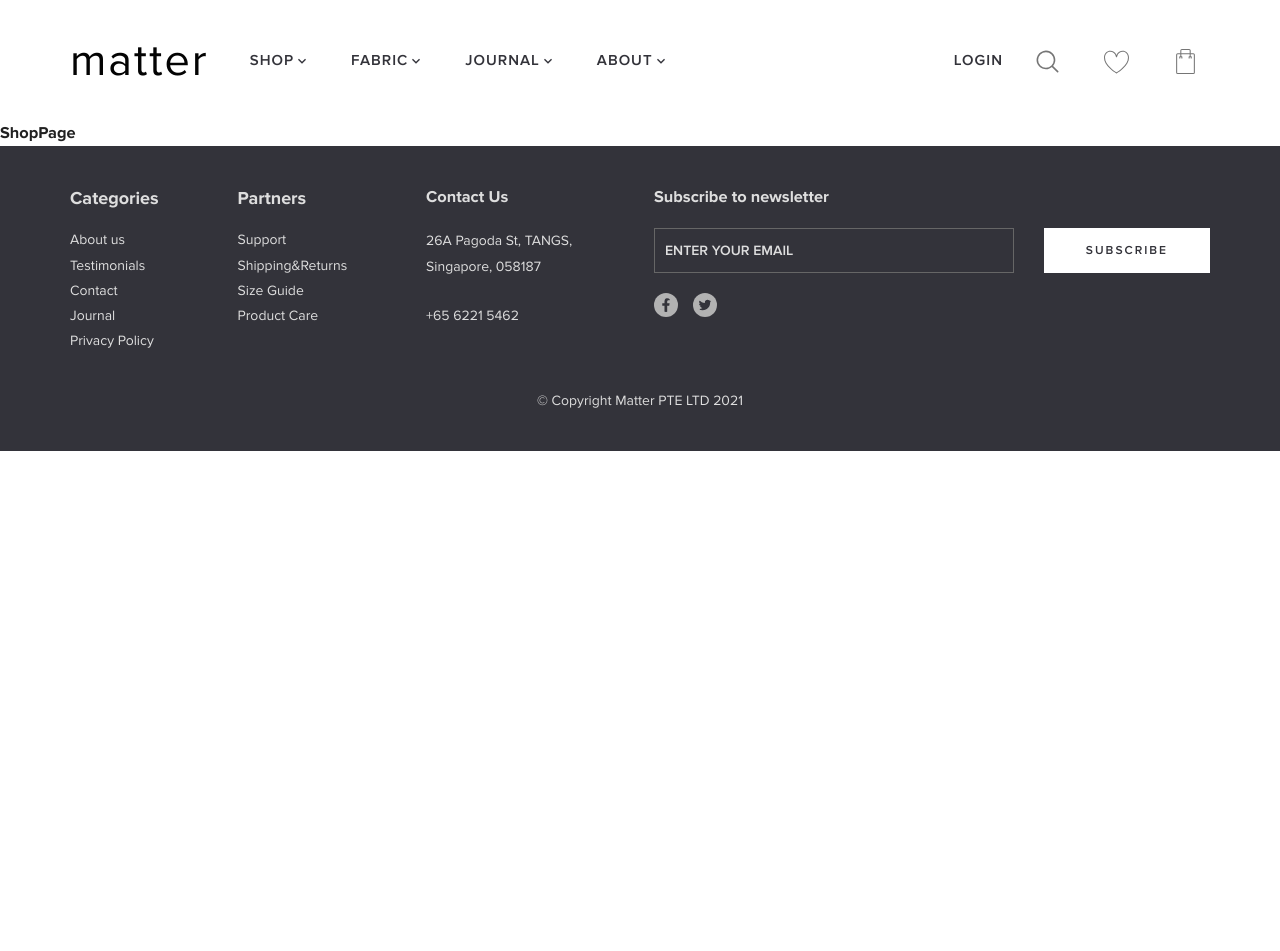
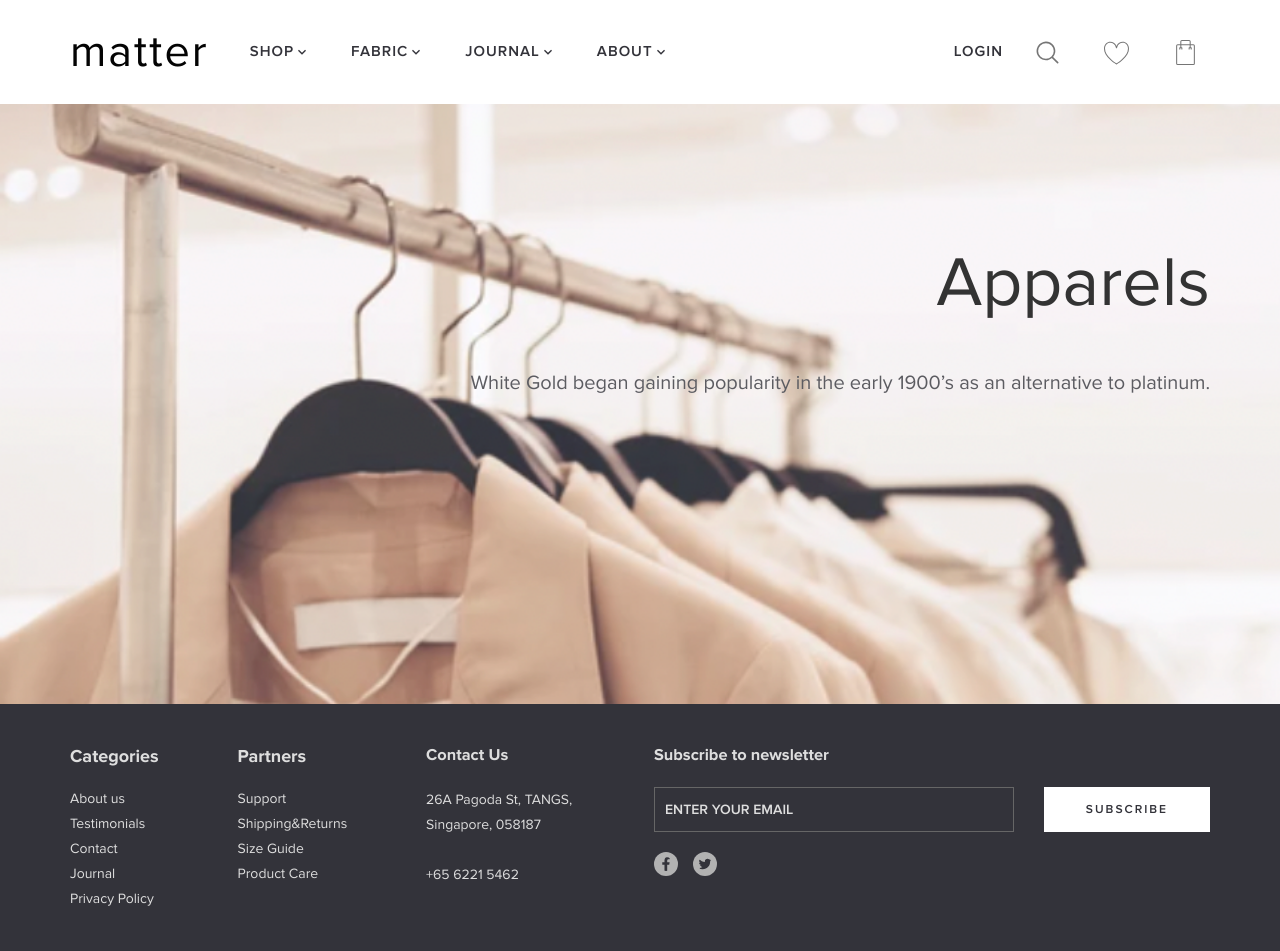
Before and after one commit to ankovel/matter, a React (Create React App) app: page /shop in a window 1280 px wide. Shown: the top 951 px of the page. Before the commit the page ends 800 px from the top, so only its background shows below. Built offline with nearby package versions, Linux system fonts and the light colour scheme.

Commit message:
Implement Banner for ShopPage and update styles for button

```diff
--- a/src/components/Footer/Subscribe.jsx
+++ b/src/components/Footer/Subscribe.jsx
@@ -2,6 +2,7 @@ import React from 'react';
 import cn from 'classnames';
 import { Link } from 'react-router-dom';
 import { makeStyles } from '@material-ui/core';
+import Button from '../Main/Button';
 import { Facebook, Twitter } from '../../icons';
 
 const useStyles = makeStyles({
@@ -30,17 +31,8 @@ const useStyles = makeStyles({
   },
   btn: {
     width: '166px',
-    fontSize: '12px',
-    fontWeight: '600',
-    border: '0',
-    letterSpacing: '2px',
-    textTransform: 'uppercase',
-    backgroundColor: 'white',
-    cursor: 'pointer',
-    color: '#33333a',
-    '&:hover': {
-      color: '#ff6008',
-      transition: '0.3s all ease',
+    '&:after': {
+      border: 'none',
     },
   },
   icon: {
@@ -79,7 +71,7 @@ const Subscribe = () => {
       <h3 className={classes.title}>Subscribe to newsletter</h3>
       <form className={classes.form}>
         <input id="email" className={classes.input} placeholder="enter your email" type="text" />
-        <button type="button" className={classes.btn}>Subscribe</button>
+        <Button className={classes.btn} variant="white">Subscribe</Button>
       </form>
 
       <Link href="/" className={classes.icons}>
--- a/src/components/Header/Header.jsx
+++ b/src/components/Header/Header.jsx
@@ -8,7 +8,7 @@ const useStyles = makeStyles({
   header: {
     display: 'flex',
     justifyContent: 'space-between',
-    padding: '29px 0',
+    padding: '20px 0',
   },
 });
 
--- a/src/components/Home/Explore/Explore.jsx
+++ b/src/components/Home/Explore/Explore.jsx
@@ -2,6 +2,7 @@ import React from 'react';
 import { makeStyles } from '@material-ui/core';
 import BigArticle from './BigArticle';
 import SmallArticle from './SmallArticle';
+import Button from '../../Main/Button';
 import articles from '../../../constants/articles';
 
 const useStyles = makeStyles({
@@ -23,18 +24,6 @@ const useStyles = makeStyles({
   btn: {
     width: '174px',
     margin: '0 auto',
-    padding: '11.5px 0',
-    fontSize: '12px',
-    letterSpacing: '2px',
-    textTransform: 'uppercase',
-    backgroundColor: '#33333a',
-    border: 'none',
-    cursor: 'pointer',
-    color: '#fff',
-    '&:hover': {
-      color: '#ff6008',
-      transition: '0.3s all ease',
-    },
   },
   small: {
     display: 'flex',
@@ -61,7 +50,7 @@ const Explore = () => {
         }
       </div>
 
-      <button type="button" className={classes.btn}>See the journal</button>
+      <Button variant="black" className={classes.btn}>See the journal</Button>
     </div>
   )
 }
--- a/src/components/Home/HomeBanner/HomeBanner.jsx
+++ b/src/components/Home/HomeBanner/HomeBanner.jsx
@@ -90,14 +90,14 @@ const HomeBanner = () => {
       <div className={classes.container}>
         <div className={classes.banner}>
           <h1 className={classes.title}>Perfume Tips Tricks</h1>
-          <Link href="/" className={classes.btn}>Shop now</Link>
+          <Link href="/shop" className={classes.btn}>Shop now</Link>
         </div>
         <img className={classes.img} src="images/slider.png" alt="slider" />
       </div>
       <div className={classes.container}>
         <div className={classes.banner}>
           <h1 className={classes.title}>Perfume Tips Tricks</h1>
-          <Link href="/" className={classes.btn}>Shop now</Link>
+          <Link href="/shop" className={classes.btn}>Shop now</Link>
         </div>
         <img  className={classes.img} src="images/slider2.png" alt="slider2" />
       </div>
--- a/src/components/Home/Magazine/Magazine.jsx
+++ b/src/components/Home/Magazine/Magazine.jsx
@@ -43,7 +43,7 @@ const Magazine = () => {
           <img className={classes.image} src="images/peppermint.png" alt="peppermint" />
         </Link>
         <Link to="/">
-          <img className={classes.image} src="images/pb.png" alt="conscious" />
+          <img className={classes.image} src="images/pb.png" alt="pb" />
         </Link>
         <Link to="/">
           <img className={classes.image} src="images/traveler.png" alt="traveler" />
--- a/src/components/Home/ProductCard/ProductCard.jsx
+++ b/src/components/Home/ProductCard/ProductCard.jsx
@@ -2,7 +2,6 @@ import React from 'react';
 import cn from 'classnames';
 import PropTypes from 'prop-types';
 import { makeStyles } from '@material-ui/core';
-import { Link } from 'react-router-dom';
 
 const propTypes = {
   className: PropTypes.string,
@@ -19,14 +18,14 @@ const defaultProps = {
 };
 
 const useStyles = makeStyles({
-  link: {
+  card: {
     position: 'relative',
     textDecoration: 'none',
     color: '#33333a',
     transition: '0.3s all ease',
     '&:hover': {
       transform: 'scale(1.05)',
-      '& $view': {
+      '& $btn': {
         visibility: 'visible',
         bottom: '53%',
       },
@@ -60,9 +59,10 @@ const useStyles = makeStyles({
     fontSize: '14px',
     fontWeight: '600',
   },
-  view: {
+  btn: {
     visibility: 'hidden',
     position: 'absolute',
+    width: '180px',
     textAlign: 'center',
     padding: '16.5px 0',
     bottom: '45%',
@@ -71,6 +71,7 @@ const useStyles = makeStyles({
     fontSize: '12px',
     letterSpacing: '2px',
     backgroundColor: '#33333a',
+    cursor: 'pointer',
     color: '#fff',
     transition: '0.3s all ease',
   },
@@ -81,13 +82,13 @@ const ProductCard = (props) => {
   const classes = useStyles();
 
   return (
-    <Link to={href} className={cn(classes.link, className)}>
+    <div to={href} className={cn(classes.card, className)}>
       {isNew && <span className={classes.new}>new</span>}
       <img className={classes.img} src={image} alt={title} />
       <h3 className={classes.title}>{title}</h3>
       <span className={classes.price}>{price}</span>
-      <span className={classes.view}>QUICK VIEW</span>
-    </Link>
+      <button type="button" className={classes.btn}>QUICK VIEW</button>
+    </div>
   )
 };
 
--- a/src/components/Home/Shop/Shop.jsx
+++ b/src/components/Home/ShopCard/ShopCard.jsx
@@ -1,8 +1,8 @@
 import React from 'react';
 import cn from 'classnames';
-import { Link } from 'react-router-dom';
 import PropTypes from 'prop-types';
 import { makeStyles } from '@material-ui/core';
+import { Link } from 'react-router-dom';
 
 const propTypes = {
   className: PropTypes.string,
@@ -53,12 +53,14 @@ const useStyles = makeStyles({
   now: {
     visibility: 'hidden',
     position: 'absolute',
+    width: '180px',
     textAlign: 'center',
     padding: '11.5px 0',
     bottom: '15%',
     left: '42px',
     right: '42px',
     backgroundColor: '#33333a',
+    cursor: 'pointer',
     color: '#fff',
     fontSize: '12px',
     letterSpacing: '2px',
@@ -66,7 +68,7 @@ const useStyles = makeStyles({
   },
 });
 
-const Shop = (props) => {
+const ShopCard = (props) => {
   const { className, title, image, href } = props;
   const classes = useStyles();
 
@@ -79,7 +81,7 @@ const Shop = (props) => {
   )
 };
 
-Shop.propTypes = propTypes;
-Shop.defaultProps = defaultProps;
+ShopCard.propTypes = propTypes;
+ShopCard.defaultProps = defaultProps;
 
-export default Shop;
+export default ShopCard;
--- a/src/components/Home/Videos/Videos.jsx
+++ b/src/components/Home/Videos/Videos.jsx
@@ -1,6 +1,7 @@
 import React from 'react';
 import YouTube from 'react-youtube';
 import { makeStyles } from '@material-ui/core';
+import Button from '../../Main/Button';
 
 const useStyles = makeStyles ({
   container: {
@@ -27,18 +28,6 @@ const useStyles = makeStyles ({
   btn: {
     width: '174px',
     margin: '0 auto',
-    padding: '11.5px 0',
-    fontSize: '12px',
-    letterSpacing: '2px',
-    textTransform: 'uppercase',
-    backgroundColor: '#33333a',
-    border: 'none',
-    cursor: 'pointer',
-    color: '#fff',
-    '&:hover': {
-      color: '#ff6008',
-      transition: '0.3s all ease',
-    },
   },
   description: {
     marginLeft: '20px',
@@ -67,7 +56,7 @@ const Videos = () => {
           <h3 className={classes.description}>New Dhakai Jamdani Sarees</h3>
         </div>
       </div>
-      <button type="button" className={classes.btn}>SHOW MORE</button>
+      <Button className={classes.btn} variant="black">Show more</Button>
     </div>
   )
 }
--- /dev/null
+++ b/src/components/Main/Button.jsx
@@ -0,0 +1,121 @@
+import React from 'react';
+import cn from 'classnames';
+import PropTypes from 'prop-types';
+import { makeStyles, Button } from '@material-ui/core';
+
+const propTypes = {
+  children: PropTypes.node.isRequired,
+  className: PropTypes.string,
+  variant: PropTypes.oneOf(['white', 'black']).isRequired,
+};
+
+const defaultProps = {
+  className: '',
+};
+
+const useStyles = makeStyles({
+  button: {
+    padding: '11.5px',
+    transition: 'all 0.8s ease',
+    position: 'relative',
+    border: 'none',
+    zIndex: 10,
+    borderRadius: 0,
+    '&:before': {
+      position: 'absolute',
+      display: 'block',
+      content: '""',
+      width: 0,
+      height: 0,
+      transition: 'all 500ms ease',
+    },
+    '&:after': {
+      position: 'absolute',
+      display: 'block',
+      content: '""',
+      width: '100%',
+      height: '100%',
+      border: '2px solid',
+      transition: 'all 300ms cubic-bezier(0.175, 0.885, 0.32, 1.275)',
+    },
+    '&:hover': {
+      '&:after': {
+        width: 0,
+        height: 0,
+        opacity: 0,
+      },
+      '&:before': {
+        width: '100%',
+        height: '100%',
+      },
+      '& $whiteLabel': {
+        color: '#fff',
+      },
+      '& $blackLabel': {
+        color: '#33333a',
+      },
+    },
+  },
+  white: {
+    backgroundColor: '#fff',
+    '&:after': {
+      borderColor: '#33333a',
+    },
+    '&:hover': {
+      '&:before': {
+        backgroundColor: '#33333a',
+        border: '1px solid #666666',
+      },
+    },
+  },
+  black: {
+    backgroundColor: '#33333a',
+    '&:after': {
+      borderColor: 'transparent',
+    },
+    '&:hover': {
+      '&:before': {
+        border: '2px solid #33333a',
+        backgroundColor: '#fff',
+      },
+    },
+  },
+  label: {
+    zIndex: 10,
+    fontSize: '12px',
+    fontWeight: '600',
+    letterSpacing: '2px',
+  },
+  whiteLabel: {
+    color: '#33333a',
+  },
+  blackLabel: {
+    color: '#fff',
+  },
+});
+
+const ButtonComponent = (props) => {
+  const { children, className, variant } = props;
+  const classes = useStyles();
+
+  const buttonClassName = cn(classes.button, className, {
+    [classes.white]: variant === 'white',
+    [classes.black]: variant === 'black',
+  });
+
+  const label = cn(classes.label, {
+    [classes.whiteLabel]: variant === 'white',
+    [classes.blackLabel]: variant === 'black',
+  });
+
+  return (
+    <Button className={buttonClassName} classes={{ label }}>
+      {children}
+    </Button>
+  );
+};
+
+ButtonComponent.propTypes = propTypes;
+ButtonComponent.defaultProps = defaultProps;
+
+export default ButtonComponent;
--- /dev/null
+++ b/src/components/Shop/Banner/Banner.jsx
@@ -0,0 +1,32 @@
+import React from 'react';
+import { makeStyles } from '@material-ui/core';
+
+const useStyles = makeStyles ({
+  wrapper: {
+    display: 'flex',
+    flexDirection: 'column',
+    alignItems: 'flex-end',
+    paddingTop: '130px',
+  },
+  title: {
+    marginBottom: '35px',
+    fontSize: '70px',
+    fontWeight: 'normal',
+    filter: 'brightness(0)',
+  },
+  text: {
+    fontSize: '20px',
+  },
+});
+
+const Banner = () => {
+  const classes = useStyles();
+  return (
+    <div className={classes.wrapper}>
+      <h1 className={classes.title}>Apparels</h1>
+      <p className={classes.text}>White Gold began gaining popularity in the early 1900’s as an alternative to platinum. </p>
+    </div>
+  )
+}
+
+export default Banner;
--- a/src/pages/HomePage.jsx
+++ b/src/pages/HomePage.jsx
@@ -5,7 +5,7 @@ import HomeBanner from '../components/Home/HomeBanner/HomeBanner';
 import ProductCard from '../components/Home/ProductCard/ProductCard';
 import AboutMatter from '../components/Home/AboutMatter/AboutMatter';
 import Explore from '../components/Home/Explore/Explore';
-import Shop from '../components/Home/Shop/Shop';
+import ShopCard from '../components/Home/ShopCard/ShopCard';
 import Videos from '../components/Home/Videos/Videos';
 import Magazine from '../components/Home/Magazine/Magazine';
 import categories from '../constants/categories';
@@ -94,7 +94,7 @@ const HomePage = () => {
           <h1 className={classes.title}>Shop</h1>
           <div className={classes.wrapper}>
             {categories.map((category) => (
-              <Shop
+              <ShopCard
                 key={category.id}
                 className={classes.card}
                 title={category.title}
--- a/src/pages/ShopPage.jsx
+++ b/src/pages/ShopPage.jsx
@@ -1,5 +1,30 @@
 import React from 'react';
+import { makeStyles } from '@material-ui/core';
+import Main from '../components/Main/Main';
+import Banner from '../components/Shop/Banner/Banner';
 
-const ShopPage = () => <h3>ShopPage</h3>;
+const useStyles = makeStyles({
+  banner: {
+    height: '600px',
+    backgroundImage: 'url(images/ShopBanner.png)',
+    backgroundRepeat: 'no-repeat',
+    backgroundSize: 'cover',
+    filter: 'opacity(0.8)',
+  },
+});
+
+const ShopPage = () => {
+  const classes = useStyles();
+
+  return (
+    <div className={classes.container}>
+      <div className={classes.banner}>
+        <Main>
+          <Banner />
+        </Main>
+      </div>
+    </div>
+  );
+};
 
 export default ShopPage;
```
Also changed, not shown: public/images/ShopBanner.png (added).
